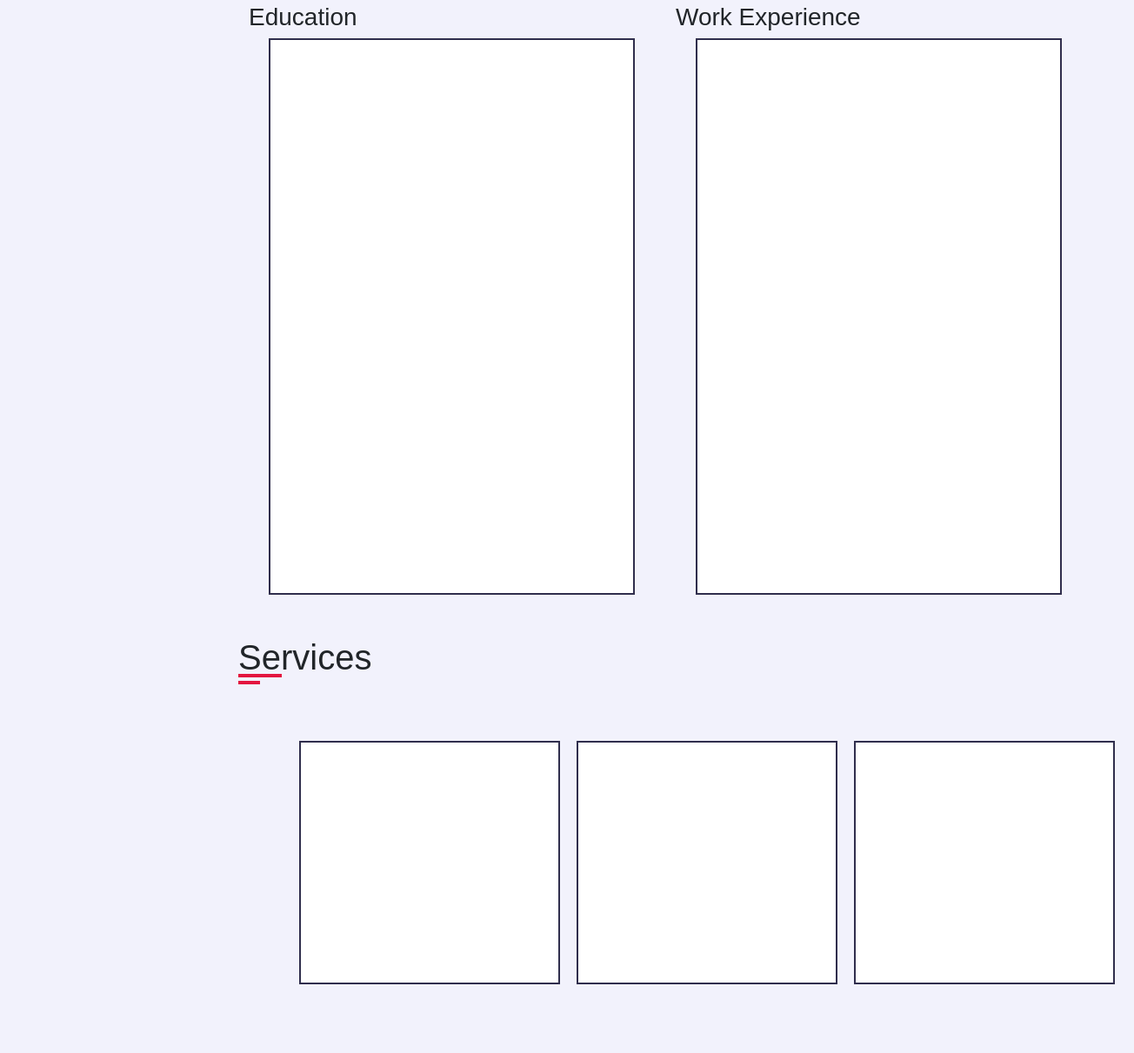
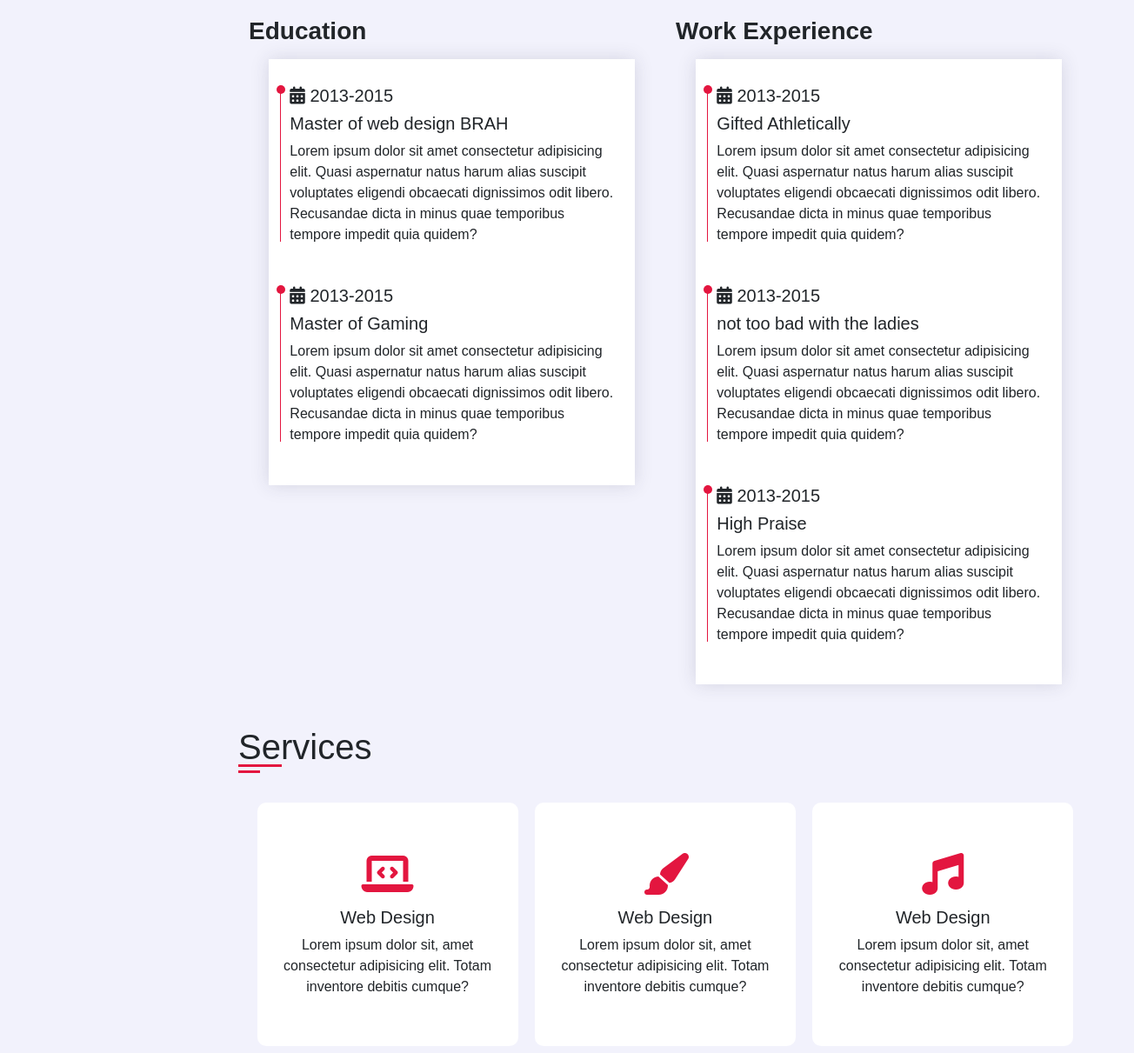
Before and after one commit to JesseSpence/JesseSpenceDeveloperPortfolio, a plain HTML site: page index.html in a window 1280 px wide. Shown: the part 1586-2797 px from the top of the page at 87% size, 1304 px wide, since content can reach past the window. Drawn offline with nearby package versions, Linux system fonts and the light colour scheme.

Commit message:
services section

```diff
--- a/index.html
+++ b/index.html
@@ -130,19 +130,59 @@
 
 <div class="container mt-5">
     <div class="row">
-    <div class="col-lg-6 col-sm-12"><h3>Education</h3>
+    <div class="col-lg-6 col-sm-12"><h3 class="my-3 fw-bold">Education</h3>
         <div class="container resumebox">
-          <div class="circledot"></div>
-          <i></i>
+          <div class="timepiece">
+            <div class="circledot"></div>
+                <h5 class="timedate">
+            <i class="fa-solid fa-calendar-days"></i> 2013-2015</h5>
+        <h5 class="timelineheading"> Master of web design BRAH</h5>
+        <p class="timelinetext">Lorem ipsum dolor sit amet consectetur adipisicing elit. Quasi aspernatur natus harum alias suscipit voluptates eligendi obcaecati dignissimos odit libero. Recusandae dicta in minus quae temporibus tempore impedit quia quidem?</p>
+        </div>
+
+        <div class="timepiece">
+            <div class="circledot"></div>
+                <h5 class="timedate">
+            <i class="fa-solid fa-calendar-days"></i> 2013-2015</h5>
+        <h5 class="timelineheading"> Master of Gaming</h5>
+        <p class="timelinetext">Lorem ipsum dolor sit amet consectetur adipisicing elit. Quasi aspernatur natus harum alias suscipit voluptates eligendi obcaecati dignissimos odit libero. Recusandae dicta in minus quae temporibus tempore impedit quia quidem?</p>
+        </div>
+
+
+
         </div>
     </div>
 
-    <div class="col-lg-6 col-sm-12"><h3>Work Experience</h3>
+    <div class="col-lg-6 col-sm-12"><h3 class="my-3 fw-bold">Work Experience</h3>
         <div class="container resumebox">
-           <div class="circledot"></div>
+
+            <div class="timepiece">
+                <div class="circledot"></div>
+                    <h5 class="timedate">
+                <i class="fa-solid fa-calendar-days"></i> 2013-2015</h5>
+            <h5 class="timelineheading"> Gifted Athletically</h5>
+            <p class="timelinetext">Lorem ipsum dolor sit amet consectetur adipisicing elit. Quasi aspernatur natus harum alias suscipit voluptates eligendi obcaecati dignissimos odit libero. Recusandae dicta in minus quae temporibus tempore impedit quia quidem?</p>
+            </div>
+
+            <div class="timepiece">
+                <div class="circledot"></div>
+                    <h5 class="timedate">
+                <i class="fa-solid fa-calendar-days"></i> 2013-2015</h5>
+            <h5 class="timelineheading"> not too bad with the ladies</h5>
+            <p class="timelinetext">Lorem ipsum dolor sit amet consectetur adipisicing elit. Quasi aspernatur natus harum alias suscipit voluptates eligendi obcaecati dignissimos odit libero. Recusandae dicta in minus quae temporibus tempore impedit quia quidem?</p>
+            </div>
+
+            <div class="timepiece">
+                <div class="circledot"></div>
+                    <h5 class="timedate">
+                <i class="fa-solid fa-calendar-days"></i> 2013-2015</h5>
+            <h5 class="timelineheading"> High Praise</h5>
+            <p class="timelinetext">Lorem ipsum dolor sit amet consectetur adipisicing elit. Quasi aspernatur natus harum alias suscipit voluptates eligendi obcaecati dignissimos odit libero. Recusandae dicta in minus quae temporibus tempore impedit quia quidem?</p>
+            </div>
+
         </div>
         </div>
-    </div>
+
 
 
 </div>
@@ -150,11 +190,64 @@
 
 <section class="my-5" id="services">
     <h1 class="section-heading">Services</h1>
- <div class="container p-4 m-5">
-     <div class="row">
-         <div class="container servicebox"></div>
-         <div class="container servicebox"></div>
-         <div class="container servicebox"></div>
+ <div class="container p-4">
+     <div class="row my-2">
+         <div class="container servicebox">
+             <div class="serviceboxinner">
+                 <div class="icon">
+                     <i class="fa fa-laptop-code"></i>
+                 </div>
+                 <h5>Web Design</h5>
+                 <p>Lorem ipsum dolor sit, amet consectetur adipisicing elit. Totam inventore debitis cumque?</p>
+             </div>
+         </div>
+         <div class="container servicebox">
+            <div class="serviceboxinner">
+                <div class="icon">
+                    <i class="fa-solid fa-paintbrush"></i>
+                </div>
+                <h5>Web Design</h5>
+                <p>Lorem ipsum dolor sit, amet consectetur adipisicing elit. Totam inventore debitis cumque?</p>
+            </div>
+         </div>
+         <div class="container servicebox">
+            <div class="serviceboxinner">
+                <div class="icon">
+                    <i class="fa-solid fa-music"></i>
+                </div>
+                <h5>Web Design</h5>
+                <p>Lorem ipsum dolor sit, amet consectetur adipisicing elit. Totam inventore debitis cumque?</p>
+            </div>
+         </div>
+     </div>
+          <div class="row mt-4">
+         <div class="container servicebox">
+             <div class="serviceboxinner">
+                 <div class="icon">
+                    <i class="fa-solid fa-mobile-screen-button"></i>
+                 </div>
+                 <h5>Web Design</h5>
+                 <p>Lorem ipsum dolor sit, amet consectetur adipisicing elit. Totam inventore debitis cumque?</p>
+             </div>
+         </div>
+         <div class="container servicebox">
+            <div class="serviceboxinner">
+                <div class="icon">
+                    <i class="fa fa-laptop-code"></i>
+                </div>
+                <h5>Web Design</h5>
+                <p>Lorem ipsum dolor sit, amet consectetur adipisicing elit. Totam inventore debitis cumque?</p>
+            </div>
+         </div>
+         <div class="container servicebox">
+            <div class="serviceboxinner">
+                <div class="icon">
+                    <i class="fa fa-laptop-code"></i>
+                </div>
+                <h5>Web Design</h5>
+                <p>Lorem ipsum dolor sit, amet consectetur adipisicing elit. Totam inventore debitis cumque?</p>
+            </div>
+         </div>
      </div>
  </div>
 </section>
--- a/styling.css
+++ b/styling.css
@@ -99,7 +99,7 @@ body{
     content: '';
     background-color:var(--highlight-color);
     width: 25px;
-    height: 4px;
+    height: 3px;
     position: absolute;
     top:105%;
 
@@ -107,7 +107,7 @@ body{
 .section-heading::after{
     content: '';
     background-color:var(--highlight-color);
-    height: 4px;
+    height: 3px;
     width: 50px;
     position: absolute;
     top: 90%;
@@ -176,16 +176,65 @@ body{
 }
 
 .resumebox{
-    Height:80vh;
+    Height:fit-content;
     width:90%;
     background-color: #ffffff;
-    border:#302e4d solid 2px;
+    box-shadow: 0 0 20px rgba(47, 46, 77, 0.15);
+}
+.timepiece{position: relative;
+    padding-top: 8%;
+}
+.timepiece:last-child{
+    padding-bottom: 8%;
+}
 
+.circledot{
+    margin-left: 1%;
+    height:10px;
+    width:10px;
+    position: absolute;
+    border-radius: 50%;
+    left:-5%;
+    background-color: var(--highlight-color);
 }
+
+.circledot::after{
+    content: '';
+    background-color: var(--highlight-color);
+    height: 180px;
+    width: 1px;
+    position: absolute;
+    left: 35%;
+}
+
 .servicebox{
     height: 280px;
     width: 300px;
     background-color: white;
-    border:#302e4d solid 2px;
+    transition: all ease-in-out .4s;
     margin-left: 1%;
+    text-align: center;
+    padding-top: 5%;
+    border-radius: 10px;
+
 }
+.servicebox:hover{
+    box-shadow: 3px 0 20px 1px rgba(47, 46, 77, 0.15);
+}
+
+.servicebox .icon{
+    color:var(--highlight-color);
+    font-size: 3rem;
+   border-radius: 50%;
+    margin: auto;
+    width: 80px;
+    display: block;
+    transition: ease-in .6s;
+
+}
+.servicebox:hover .icon{
+    background-color: var(--highlight-color);
+    color:white;
+    transform:scale(0.8);
+
+}
```
Also changed, not shown: 1 other file.
